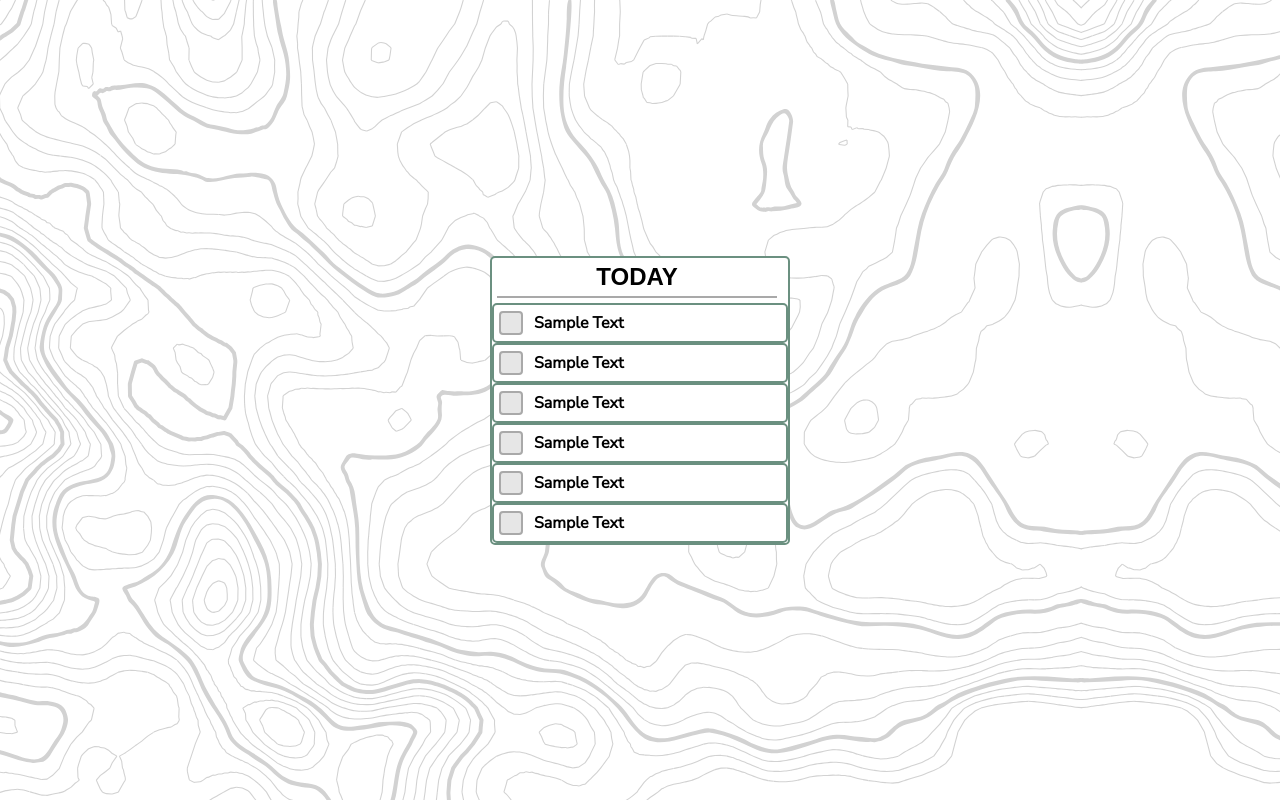
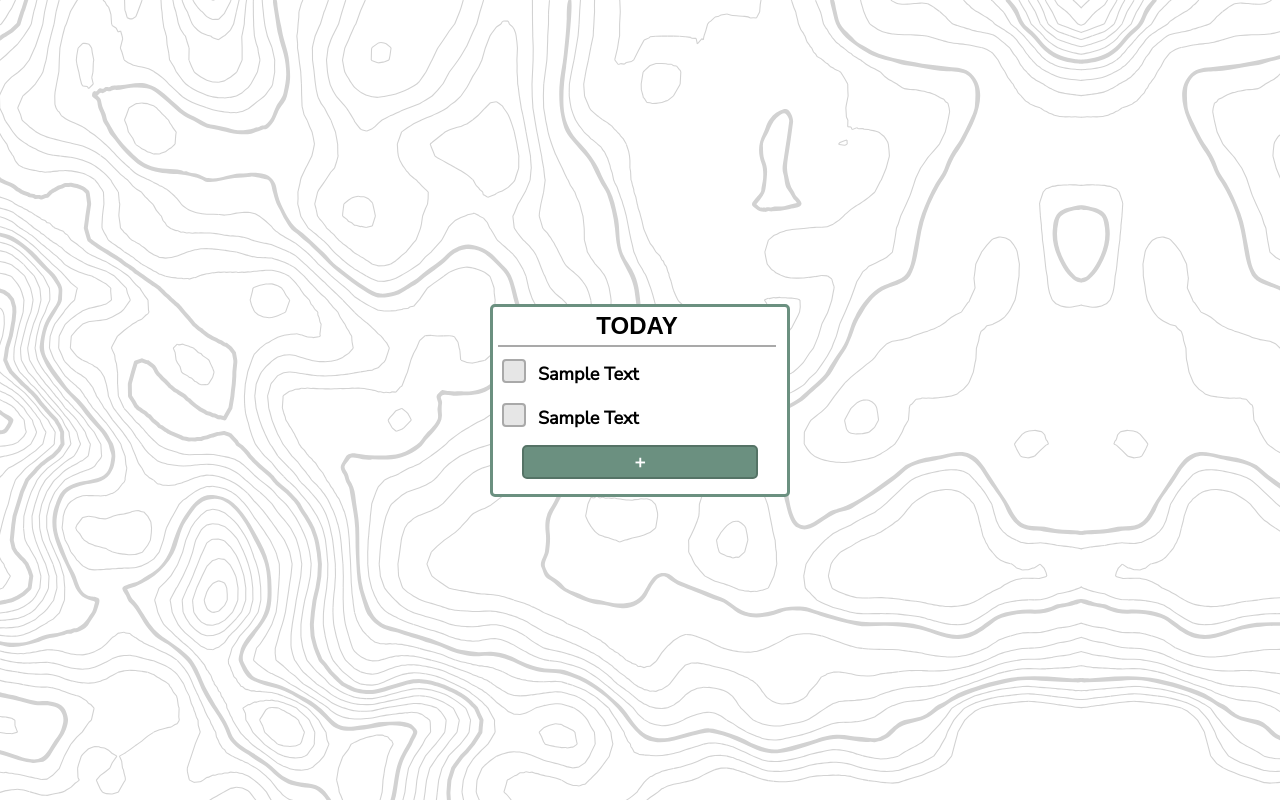
Before and after one commit to briannawoodruff/RVDVR, a Vue app: page / in a window 1280 px wide. Built offline with nearby package versions, Linux system fonts and the light colour scheme; a web font is replaced by a local one.

Commit message:
addtask component

```diff
--- a/src/App.vue
+++ b/src/App.vue
@@ -16,10 +16,11 @@ export default {
     Splash,
     TodayToDo,
   },
-  data: () => ({
-    splash: true,
-  }),
-
+  data() {
+    return {
+      splash: true,
+    }
+  },
   mounted() {
     setTimeout(() => {
       this.splash = false;
--- /dev/null
+++ b/src/components/AddTask.vue
@@ -0,0 +1,73 @@
+<template>
+  <form v-if="showAddTask" @submit="$emit('toggle-add-task')" class="add-form">
+    <input type="submit" value="+" class="add-task-btn" />
+  </form>
+
+  <form v-else @submit="$emit('toggle-add-task')" class="add-form">
+    <div class="form-control">
+      <!-- <label for="task">Task</label> -->
+      <input
+        type="text"
+        v-model="text"
+        name="text"
+        placeholder="Add Task"
+        class="task-input"
+      />
+    </div>
+
+    <input type="submit" value="Done" class="add-task-btn" />
+  </form>
+</template>
+
+  <script>
+export default {
+  name: "AddTask",
+  props: {
+    showAddTask: Boolean,
+  },
+  emits: ["toggle-add-task"],
+  data() {
+    return {
+      text: "",
+      day: "",
+      reminder: false,
+    };
+  },
+  methods: {},
+};
+</script>
+
+<style lang="scss" scoped>
+@import "../scss/_variables.scss";
+.add-form {
+  margin: 5px 0 15px 0;
+  height: 100%;
+  width: 100%;
+}
+
+.add-task-btn {
+  width: 80%;
+  font-size: $text-sm;
+  font-weight: bold;
+  font-family: $nunito;
+  color: white;
+  border: 2px solid darken($color: $darkGreen, $amount: 10);
+  border-radius: 5px;
+  background-color: $darkGreen;
+  padding: 3px;
+}
+
+.form-control {
+  display: flex;
+  flex-direction: column;
+  width: 100%;
+
+  & input {
+    width: auto;
+    height: auto;
+    margin: 5px 5px 10px 5px;
+    padding: 8px 7px;
+    font-size: $text-sm;
+  }
+}
+</style>
--- a/src/components/SingleTask.vue
+++ b/src/components/SingleTask.vue
@@ -1,8 +1,8 @@
 <template>
   <label class="single-task checkbox">
-      <input type="checkbox" />
-      <div class="indicator"></div>
-      <p class="text">Sample Text</p>
+    <input type="checkbox" />
+    <div class="indicator"></div>
+    <p class="text">Sample Text</p>
   </label>
 </template>
 
@@ -19,14 +19,15 @@ export default {
 .single-task {
   width: 100%;
   height: auto;
-  border: 2px solid $darkGreen;
+  // border: 2px solid $darkGreen;
   background-color: $white;
-  padding: 7px 5px 7px 40px;
+  padding: 10px 5px 10px 45px;
   margin: 0;
   border-radius: 5px;
   font-family: $nunito;
   position: relative;
   cursor: pointer;
+  font-size: $text-sm;
   font-weight: 600;
   text-align: start;
   color: $black;
@@ -37,8 +38,8 @@ export default {
     cursor: pointer;
     z-index: 2;
     opacity: 0;
-    top: 7px;
-    left: 192px;
+    top: 8px;
+    left: 196px;
     height: 24px;
     width: 24px;
     transform: translate(-187px, -1px);
@@ -47,20 +48,13 @@ export default {
 
 .indicator {
   position: absolute;
-  top: 6px;
-  left: 5px;
+  top: 7px;
+  left: 9px;
   height: 24px;
   width: 24px;
-  border: 2px solid darkgray;
+  border: 2px solid $darkGray;
   border-radius: 4px;
   background-color: $mediumGray;
-
-  .single-task input:checked ~ & {
-    + p {
-      color: darken($color: $grayBG, $amount: 40);
-      text-decoration: line-through;
-    }
-  }
   // hover
   .single-task:hover input ~ & {
     background: $grayBG;
@@ -69,6 +63,13 @@ export default {
   .single-task input:checked ~ & {
     background: $goodGreen;
     border: none;
+  }
+  // checked color change and strikethrough
+  .single-task input:checked ~ & {
+    + p {
+      color: darken($color: $grayBG, $amount: 40);
+      text-decoration: line-through;
+    }
   }
   // hover when checked
   .single-task:hover input:not([disabled]):checked ~ & {
--- a/src/components/TodayToDo.vue
+++ b/src/components/TodayToDo.vue
@@ -7,21 +7,46 @@
     <div class="tasks">
       <SingleTask />
       <SingleTask />
-      <SingleTask />
-      <SingleTask />
-      <SingleTask />
-      <SingleTask />
     </div>
+    <AddTask @toggle-add-task="toggleAddTask" :showAddTask="showAddTask" />
   </div>
 </template>
 
 <script>
 import SingleTask from "./SingleTask.vue";
+import AddTask from "./AddTask.vue";
 
 export default {
   name: "TodayToDo",
   components: {
     SingleTask,
+    AddTask,
+  },
+  data() {
+    return {
+      showAddTask: true,
+    };
+  },
+  methods: {
+    toggleAddTask() {
+      this.showAddTask = !this.showAddTask;
+    },
+    async addTask(task) {
+      const res = await fetch(
+        "https://vue-tasktracker-backend.herokuapp.com/tasks",
+        {
+          method: "POST",
+          headers: {
+            "Content-type": "application/json",
+          },
+          body: JSON.stringify(task),
+        }
+      );
+
+      const data = await res.json();
+
+      this.tasks = [...this.tasks, data];
+    },
   },
 };
 </script>
@@ -33,16 +58,17 @@ export default {
   position: relative;
   display: flex;
   flex-direction: column;
-  justify-content: center;
+  // justify-content: center;
   width: 300px;
   max-width: 500px;
-  min-height: 250px;
+  min-height: 175px;
   margin: 30px auto;
   overflow: auto;
-  border: 2px solid $darkGreen;
+  border: 3px solid $darkGreen;
   background-color: $white;
   padding: 0;
   border-radius: 5px;
+  top: 0;
 }
 .wrapper {
   width: 98%;
@@ -58,8 +84,8 @@ hr {
   margin: 5px;
   height: 2px;
   border-width: 0;
-  color: darkgray;
-  background-color: darkgray;
+  color: $darkGray;
+  background-color: $darkGray;
 }
 .tasks {
   display: flex;
--- a/src/scss/modules/colors.scss
+++ b/src/scss/modules/colors.scss
@@ -1,6 +1,7 @@
 // Colors
 $grayBG: #D2D2D2;
 $mediumGray: #E6E6E6;
+$darkGray: #A9A9A9;
 $lightGreen: #CCE3DE;
 $lightPurple: #E1E5F2;
 
```
Also changed, not shown: src/assets/images/backgrounds/RVDVR-lightgreen-bg.svg (added).
